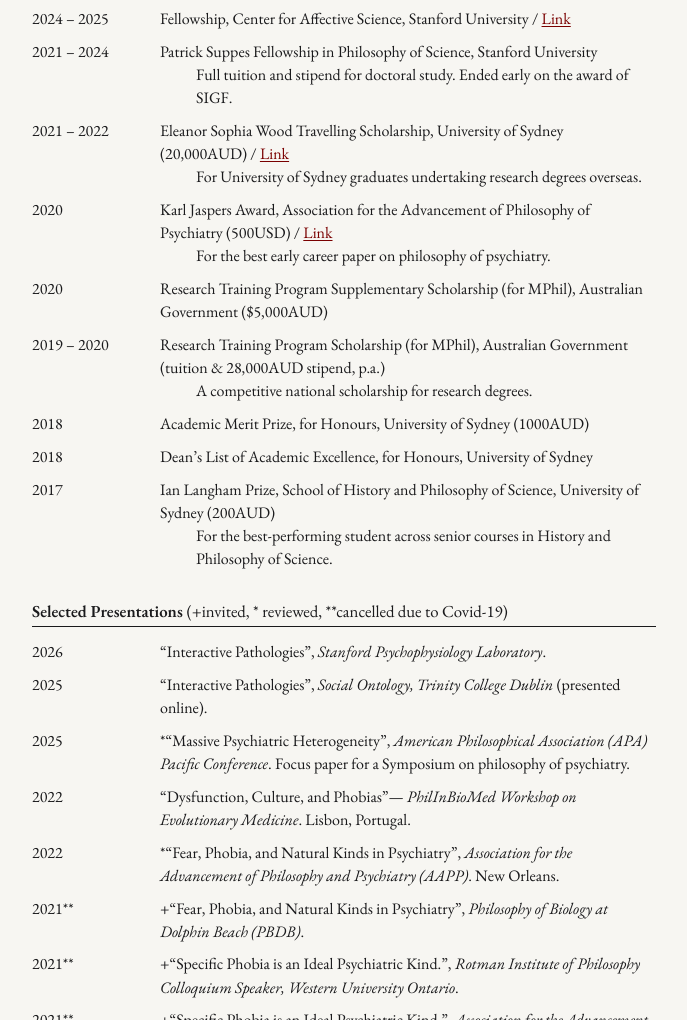
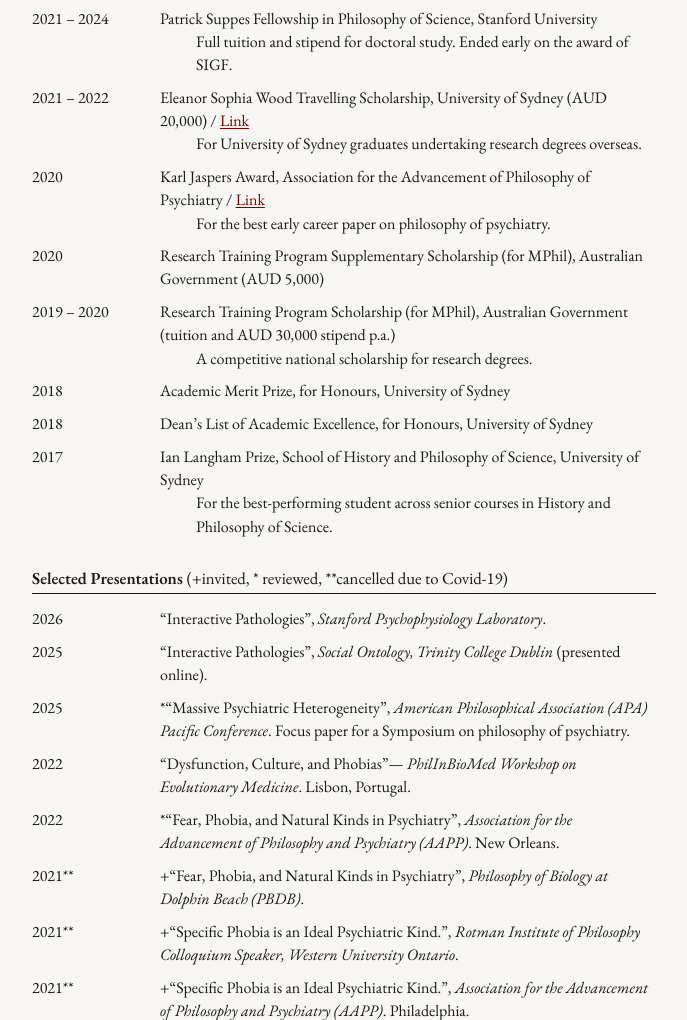
Before and after one commit to alexkpereira/alexkpereira.github.io, a plain HTML site: page cv.html in a window 1280 px wide. Shown: the part 1780-2800 px from the top of the page, without its empty margins (296-983 px from the left). Drawn offline with Linux system fonts and the light colour scheme.

Commit message:
Add files via upload

```diff
--- a/cv.html
+++ b/cv.html
@@ -47,12 +47,6 @@
           <div class="more"><em>supervised by</em> Rosa Cao (primary), James Gross (Psychology), Thomas Icard</div>
           <div class="more"><em>affiliated with</em> the Stanford Psychophysiology Laboratory</div>
           <div class="more"><em>PhD Minor in Psychology</em></div>
-        </div>
-      </div>
-      <div class="row short">
-        <div class="d">2024</div>
-        <div class="c">
-          <div><strong>MA</strong> in Philosophy, Stanford University</div>
         </div>
       </div>
       <div class="row short">
@@ -169,34 +163,34 @@
       <div class="row short">
         <div class="d">2021 – 2022</div>
         <div class="c">
-          <div>Eleanor Sophia Wood Travelling Scholarship, University of Sydney (20,000AUD)&nbsp;/&nbsp;<a href="https://www.sydney.edu.au/scholarships/e/university-sydney-travelling-scholarships.html">Link</a></div>
+          <div>Eleanor Sophia Wood Travelling Scholarship, University of Sydney (AUD 20,000)&nbsp;/&nbsp;<a href="https://www.sydney.edu.au/scholarships/e/university-sydney-travelling-scholarships.html">Link</a></div>
           <div class="more">For University of Sydney graduates undertaking research degrees overseas.</div>
         </div>
       </div>
       <div class="row short">
         <div class="d">2020</div>
         <div class="c">
-          <div>Karl Jaspers Award, Association for the Advancement of Philosophy of Psychiatry (500USD)&nbsp;/&nbsp;<a href="https://aapp.press.jhu.edu/jaspers">Link</a></div>
+          <div>Karl Jaspers Award, Association for the Advancement of Philosophy of Psychiatry&nbsp;/&nbsp;<a href="https://aapp.press.jhu.edu/jaspers">Link</a></div>
           <div class="more">For the best early career paper on philosophy of psychiatry.</div>
         </div>
       </div>
       <div class="row short">
         <div class="d">2020</div>
         <div class="c">
-          <div>Research Training Program Supplementary Scholarship (for MPhil), Australian Government ($5,000AUD)</div>
+          <div>Research Training Program Supplementary Scholarship (for MPhil), Australian Government (AUD 5,000)</div>
         </div>
       </div>
       <div class="row short">
         <div class="d">2019 – 2020</div>
         <div class="c">
-          <div>Research Training Program Scholarship (for MPhil), Australian Government (tuition &amp; 28,000AUD stipend, p.a.)</div>
+          <div>Research Training Program Scholarship (for MPhil), Australian Government (tuition and AUD 30,000 stipend p.a.)</div>
           <div class="more">A competitive national scholarship for research degrees.</div>
         </div>
       </div>
       <div class="row short">
         <div class="d">2018</div>
         <div class="c">
-          <div>Academic Merit Prize, for Honours, University of Sydney (1000AUD)</div>
+          <div>Academic Merit Prize, for Honours, University of Sydney</div>
         </div>
       </div>
       <div class="row short">
@@ -208,7 +202,7 @@
       <div class="row short">
         <div class="d">2017</div>
         <div class="c">
-          <div>Ian Langham Prize, School of History and Philosophy of Science, University of Sydney (200AUD)</div>
+          <div>Ian Langham Prize, School of History and Philosophy of Science, University of Sydney</div>
           <div class="more">For the best-performing student across senior courses in History and Philosophy of Science.</div>
         </div>
       </div>
@@ -272,7 +266,7 @@
       <div class="row short">
         <div class="d">2019</div>
         <div class="c">
-          <div>*“Specific Phobia is an Ideal Psychiatric Kind”, <em>Australasian Association for the History, Philosophy, and Social Studies of Science (AAHPSSS)</em>. Victoria University, Wellington, New Zealand. Awarded travel bursary ($500AUD)</div>
+          <div>*“Specific Phobia is an Ideal Psychiatric Kind”, <em>Australasian Association for the History, Philosophy, and Social Studies of Science (AAHPSSS)</em>. Victoria University, Wellington, New Zealand.</div>
         </div>
       </div>
       <div class="row short">
@@ -284,7 +278,7 @@
       <div class="row short">
         <div class="d">2019</div>
         <div class="c">
-          <div>*“Psychiatry’s Epistemic Insecurity”, <em>Australian Science and Technology Studies (AusSTS)</em>, Deakin University, Melbourne Australia. Awarded Travel Bursary ($500AUD)</div>
+          <div>*“Psychiatry’s Epistemic Insecurity”, <em>Australian Science and Technology Studies (AusSTS)</em>, Deakin University, Melbourne, Australia.</div>
         </div>
       </div>
     </div>
```
Also changed, not shown: 1 other file.
